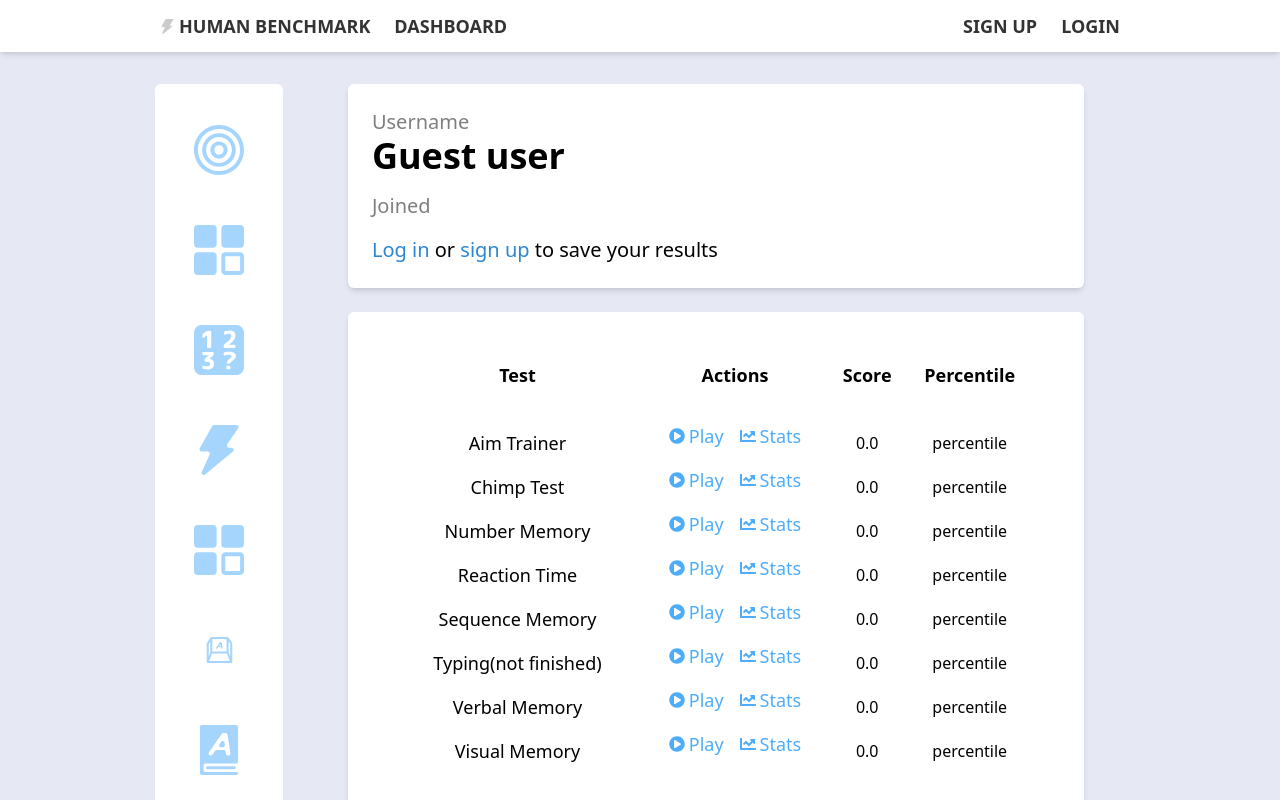
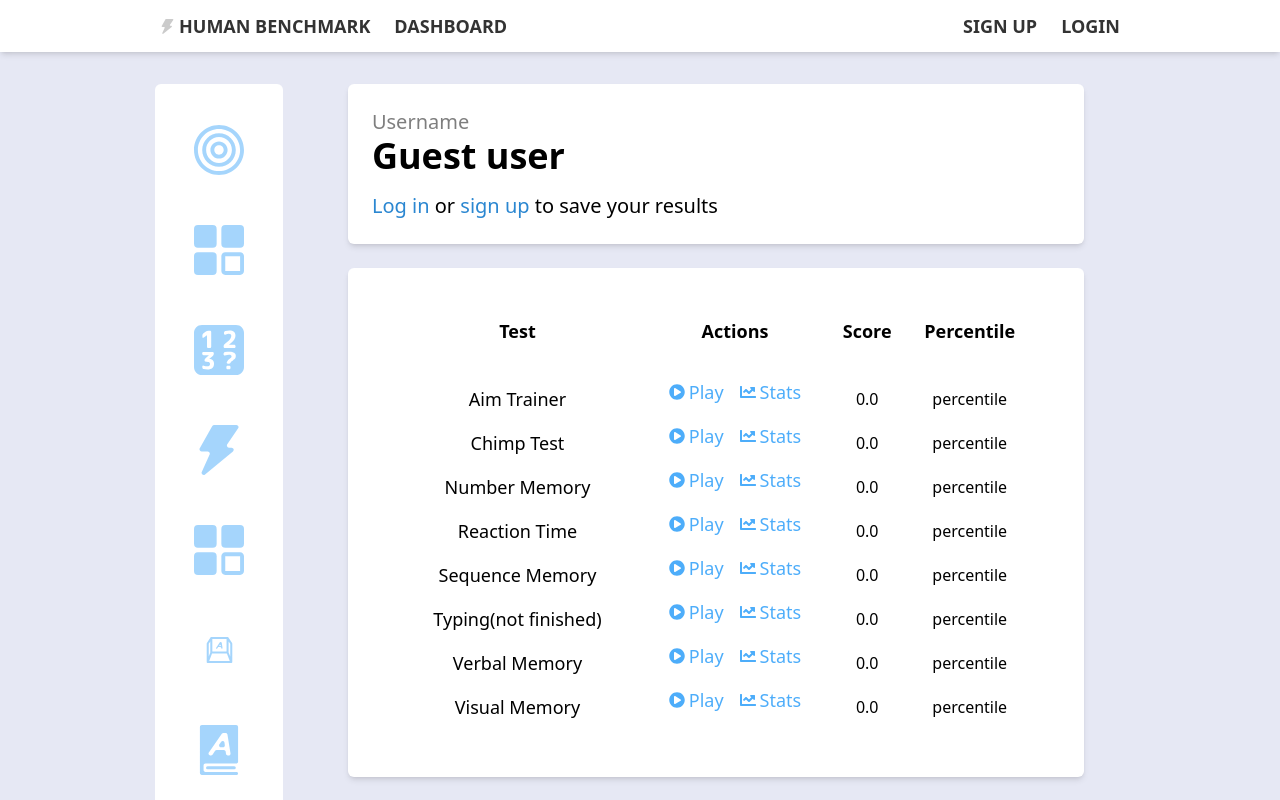
Before and after one commit to gitbeet/humanbenchmark-clone, a React (Vite) app: page /dashboard in a window 1280 px wide. Shown: the top 800 px of the page. Built offline with nearby package versions, Linux system fonts and the light colour scheme; no server answers; the database is empty.

Commit message:
hide joined ...ago when no user

```diff
--- a/src/components/Dashboard.tsx
+++ b/src/components/Dashboard.tsx
@@ -78,7 +78,7 @@
                   : "Guest user"}
               </p>
             </div>
-            <div>
+            <div className={user ? `block` : "hidden"}>
               <p className="opacity-50 text-xl">Joined</p>
               <p className="text-xl font-semibold">{createdAt}</p>
             </div>
```
